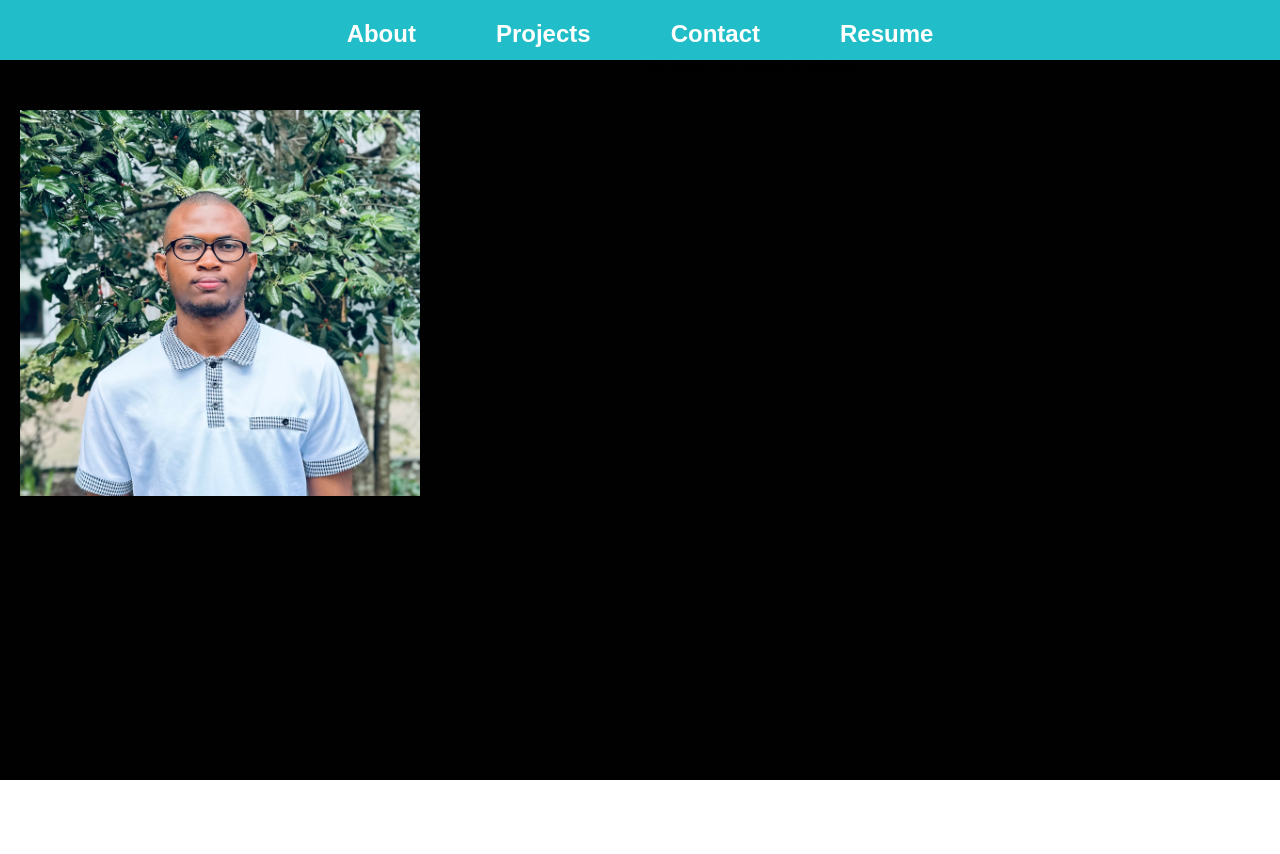
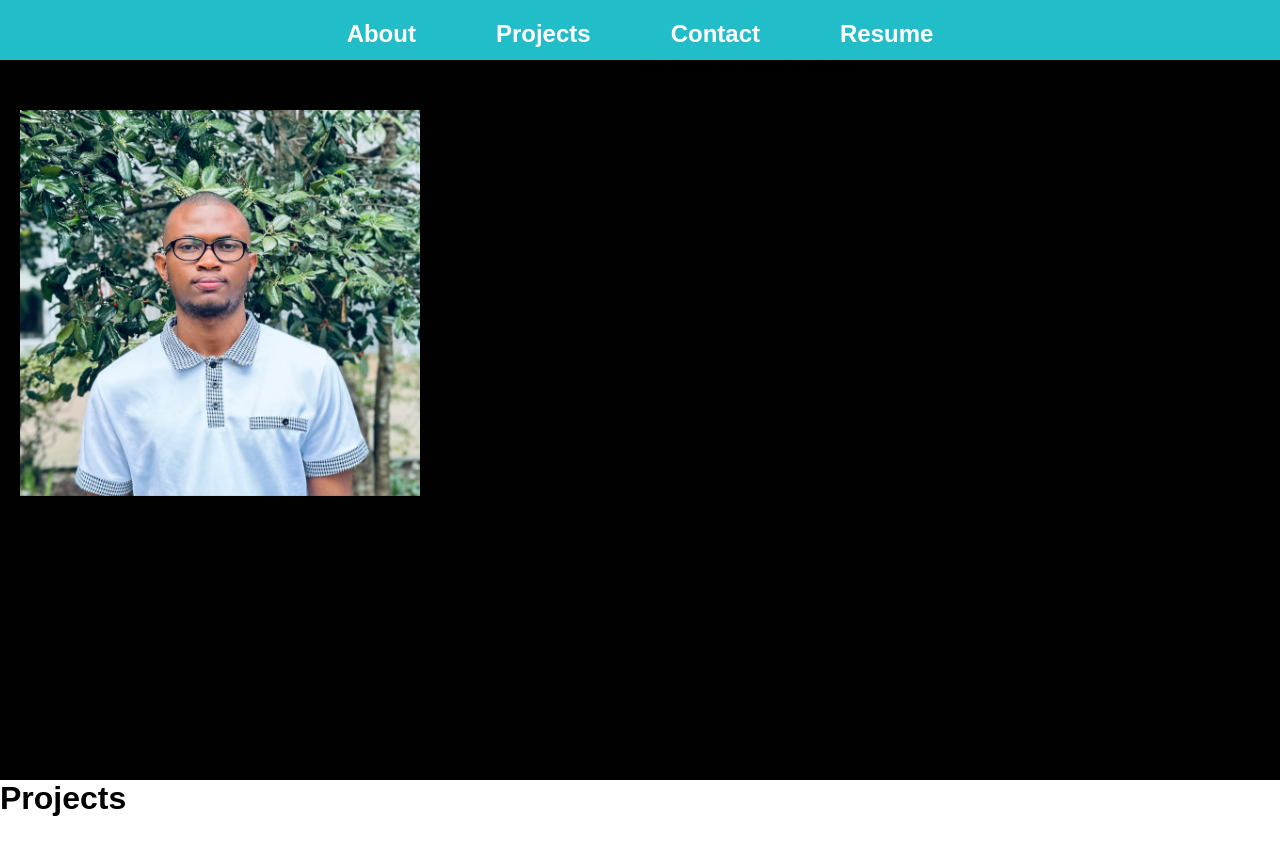
Before and after one commit to wokwen/website, a React (Create React App) app in the folder frontend/: page / in a window 1280 px wide. Shown: the top 854 px of the page. Before the commit the page ends 800 px from the top, so only its background shows below. Built offline with nearby package versions, Linux system fonts and the light colour scheme.

Commit message:
set up projects page

```diff
--- a/frontend/src/App.js
+++ b/frontend/src/App.js
@@ -1,12 +1,14 @@
 import About from './components/about/About';
 import './App.css';
 import NavBar from './components/navbar/Navbar';
+import Projects from './components/projects/Projects';
 
 function App() {
   return (
     <div className='app'>
       <NavBar />
       <About />
+      <Projects />
     </div>
   );
 }
--- a/frontend/src/components/about/About.jsx
+++ b/frontend/src/components/about/About.jsx
@@ -12,7 +12,7 @@ function About() {
                 <p>Hey there, my name is wisdom</p>
             </div>
         </div>
-    )
+    );
 }
 
 export default About;
--- a/frontend/src/components/navbar/Navbar.jsx
+++ b/frontend/src/components/navbar/Navbar.jsx
@@ -11,7 +11,7 @@ function Navbar() {
                 <a href="" className="nav-link">Resume</a>
             </nav>
         </div>
-    )
+    );
 }
 
 export default Navbar;
--- /dev/null
+++ b/frontend/src/components/projects/Projects.css
@@ -0,0 +1,3 @@
+.projects {
+    height: 80vh;
+}
--- /dev/null
+++ b/frontend/src/components/projects/Projects.jsx
@@ -0,0 +1,12 @@
+import React from "react";
+import './Projects.css';
+
+function Projects() {
+    return (
+        <div className="projects">
+            <h1>Projects</h1>
+        </div>
+    );
+}
+
+export default Projects;
```
